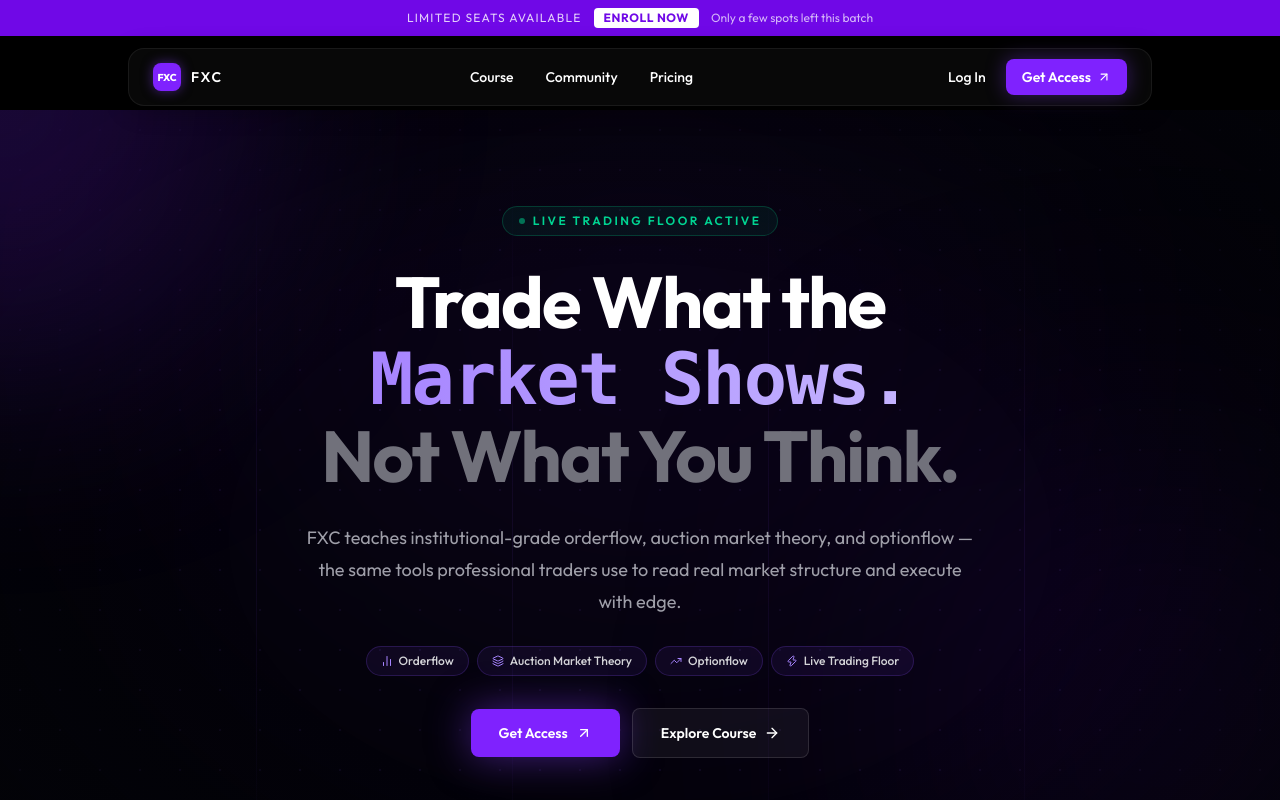
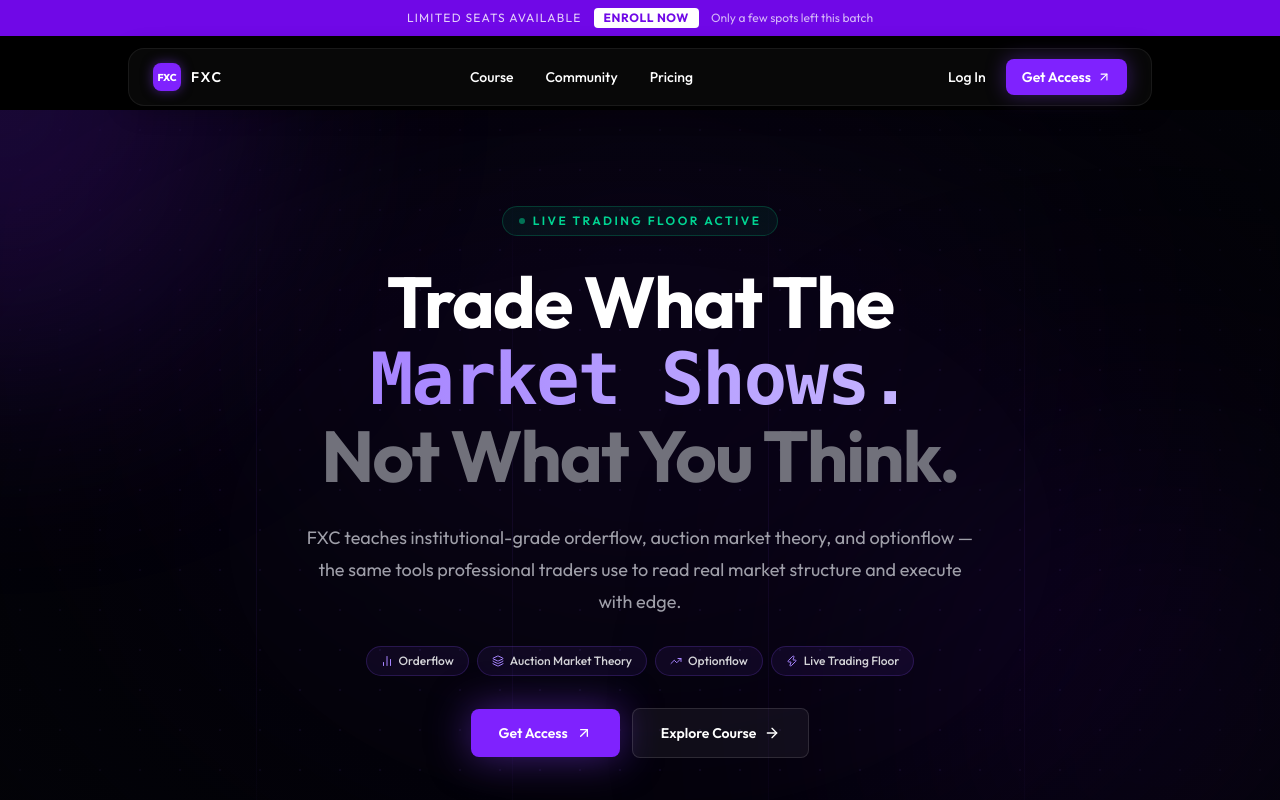
Before and after one commit to DeveloperVeer99/FXC, a React (Vite) app: page / in a window 1280 px wide. Shown: the top 800 px of the page. Built offline with nearby package versions, Linux system fonts and the light colour scheme.

Commit message:
small to capital T fixing

```diff
--- a/src/components/hero/Hero.tsx
+++ b/src/components/hero/Hero.tsx
@@ -105,7 +105,7 @@
 
           {/* Main headline */}
           <h1 className="max-w-4xl text-5xl font-bold leading-[1.06] tracking-tight sm:text-6xl lg:text-7xl">
-            Trade What the{' '}
+            Trade What The{' '}
             <span className="relative inline-block">
               <span className="relative z-10 bg-gradient-to-r from-violet-400 to-violet-300 bg-clip-text text-transparent font-mono">
                 {scrambled}
```
